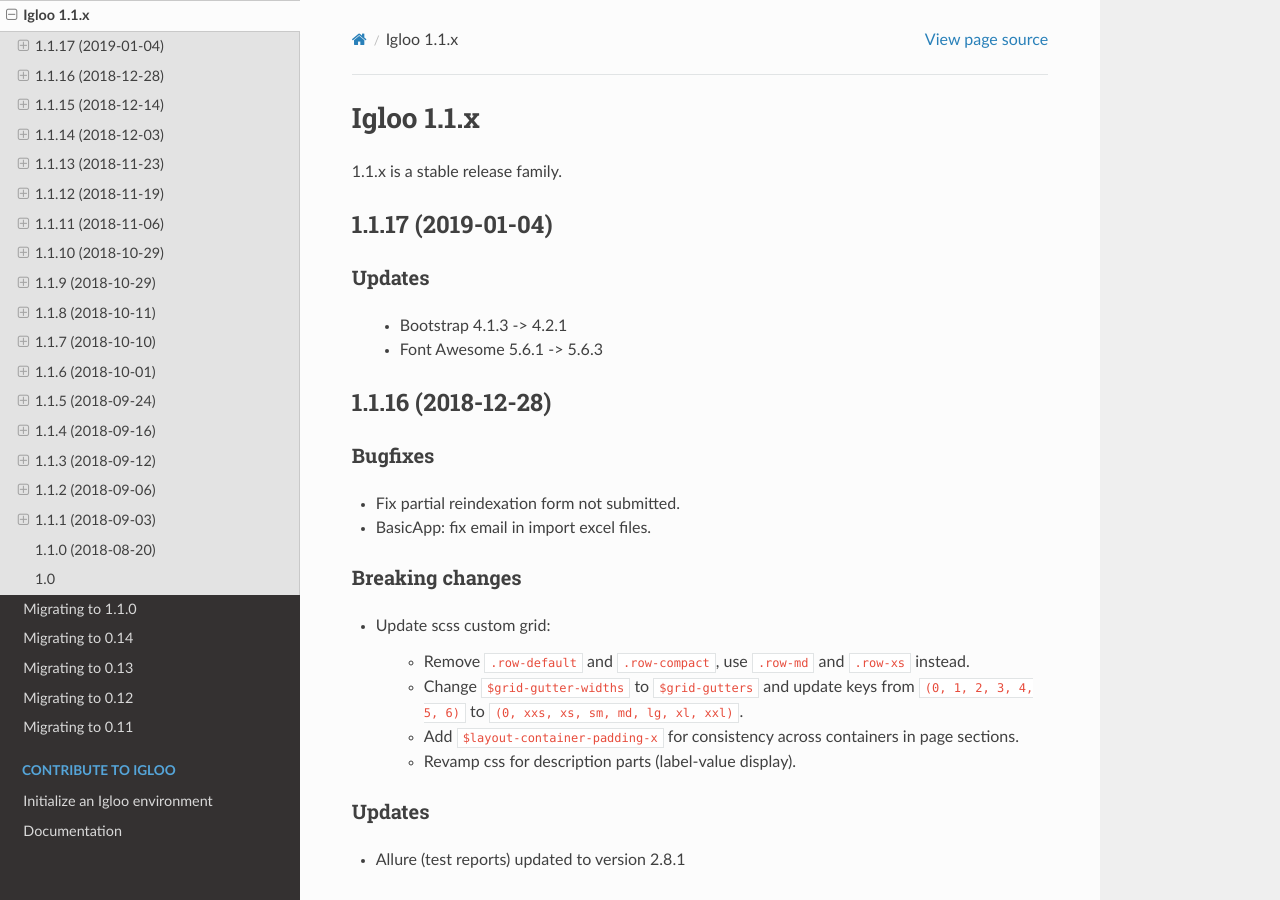
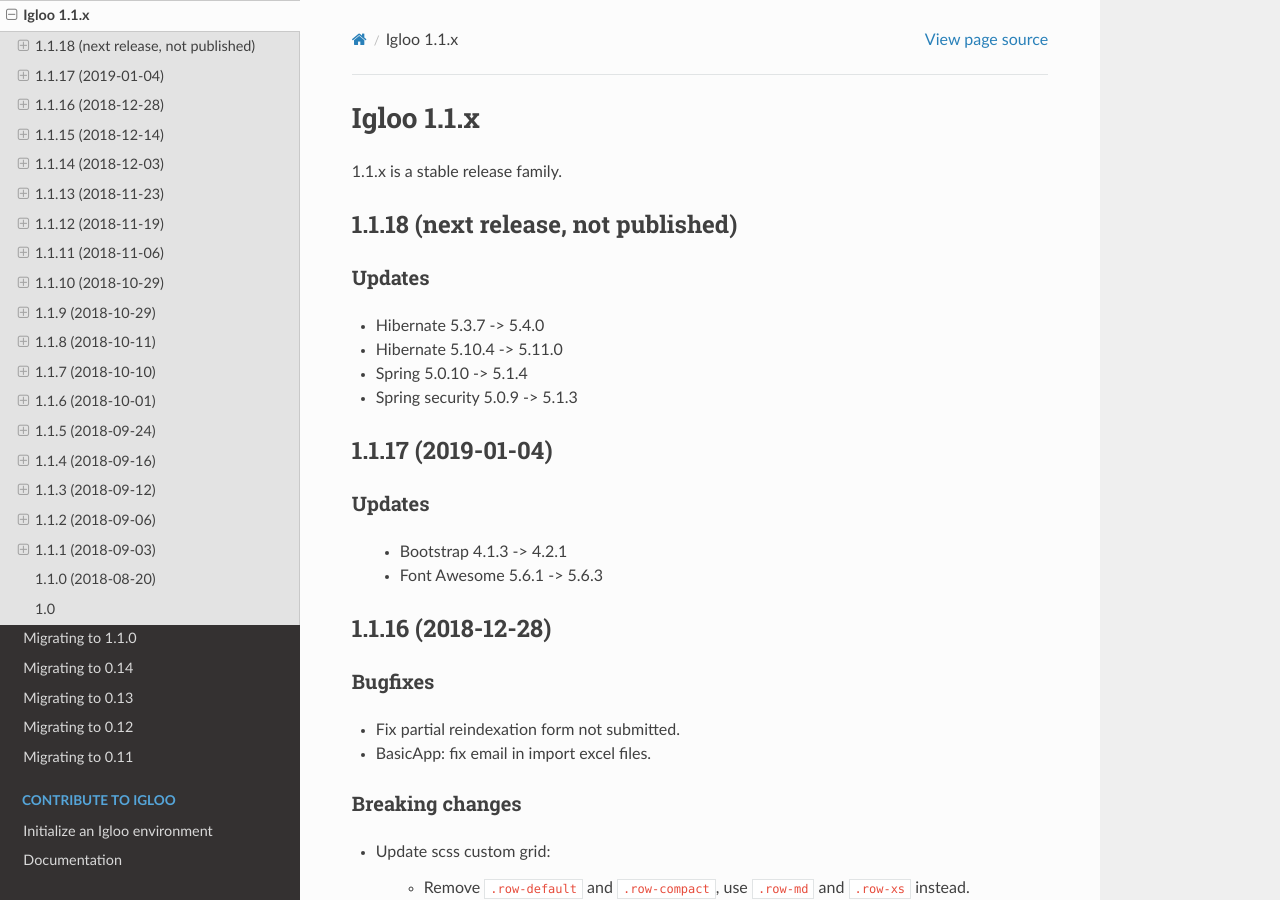
Before and after one commit to igloo-project/igloo-doc, a Sphinx documentation site: the page built from source/release-notes/1.1.x.rst, in a window 1280 px wide and 900 px high. Built offline with Sphinx 7.4.7 and the Read the Docs theme 2.0.0, drawn with Linux system fonts in a browser that asks for light colours.

Commit message:
Release notes for 1.1.18

```diff
--- a/source/release-notes/1.1.x.rst
+++ b/source/release-notes/1.1.x.rst
@@ -3,6 +3,19 @@
 ###########
 
 1.1.x is a stable release family.
+
+.. _v1.1.17:
+
+1.1.18 (next release, not published)
+###################
+
+Updates
+*******
+
+* Hibernate 5.3.7 -> 5.4.0
+* Hibernate 5.10.4 -> 5.11.0
+* Spring 5.0.10 -> 5.1.4
+* Spring security 5.0.9 -> 5.1.3
 
 .. _v1.1.17:
 
```
